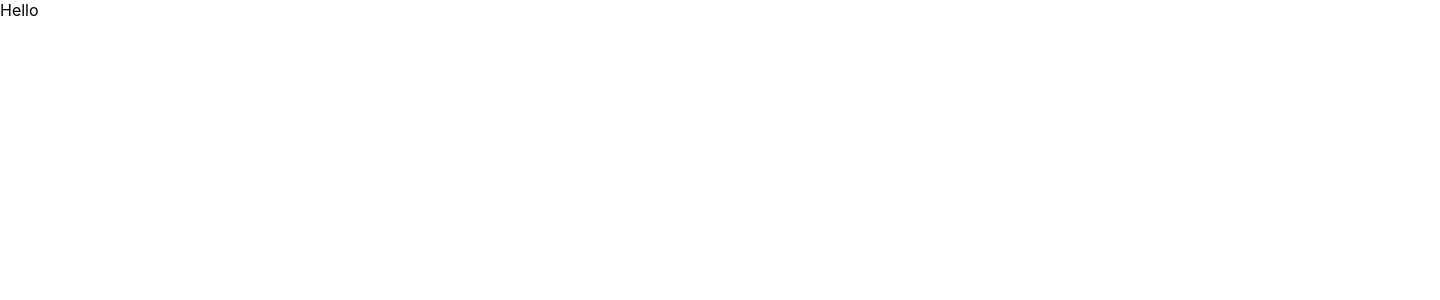
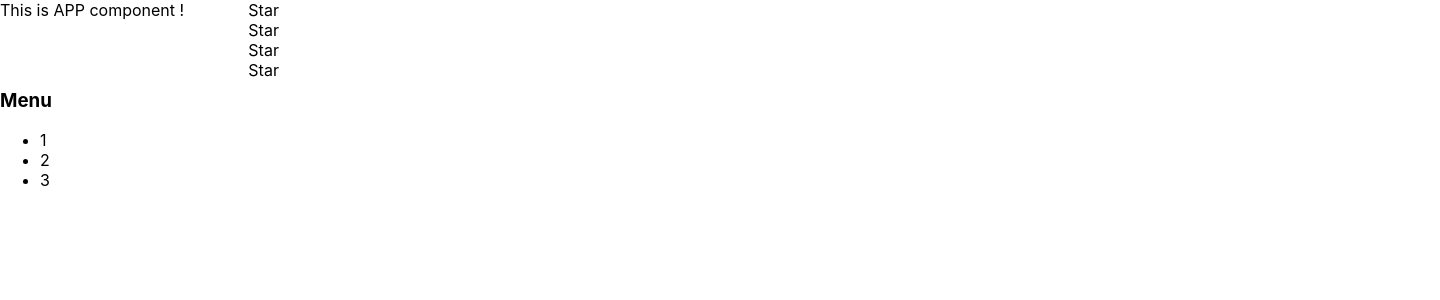
Before and after one commit to SirMissir/React-deep, a React (Create React App) app: page / in a window 1280 px wide. Shown: the top 300 px of the page, 1440 px wide, since content can reach past the window. Built offline with nearby package versions, Linux system fonts and the light colour scheme.

Commit message:
feat: React кабзда как подробно 02

```diff
--- a/src/App.tsx
+++ b/src/App.tsx
@@ -1,39 +1,80 @@
 import React from 'react';
 import './App.css';
 
+function hello(){
 
+    alert ('Hello IT-camasutra')
+};
+
+hello();
 
 function App() {
+    console.log("App rendered")
     return (
         <div className='app-wrapper'>
-            HELLO
-        </div>
-    );
-
-}function Rating () {
-    return (
-        <div className='app-wrapper'>
-            <div>Star</div>
-            <div>Star</div>
-            <div>Star</div>
-            <div>Star</div>
-            <div>Star</div>
+            <AppTitle/>
+            <Rating/>
+            <Accordion/>
         </div>
     );
 }
 
+function AppTitle () {
+    console.log("AppTitle rendered")
+    return (
+        <div>
+            This is APP component !
+        </div>
+
+    );
+}
+
+function Rating () {
+    console.log("Rating rendered")
+    return (
+        <div>
+            <Star/>
+            <Star/>
+            <Star/>
+            <Star/>
+    </div>
+
+    );
+}
+
+function Star(){
+    console.log("Star rendered")
+    return(
+        <div>Star</div>
+    )
+}
+
 function Accordion(){
+    console.log("Accordion rendered")
     return(
         <div>
-            <h3>Menu</h3>
-            <ul>
-                <li>1</li>
-                <li>2</li>
-                <li>3</li>
-            </ul>
+            <AccordionTitle/>
+            <AccordionBody/>
         </div>
     )
 }
 
+function AccordionTitle(){
+    console.log("AccordionTitle rendered")
+    return(
+        <h3>Menu</h3>
+    )
+}
+
+function AccordionBody(){
+    console.log("AccordionBody rendered")
+    return(
+        <ul>
+            <li>1</li>
+            <li>2</li>
+            <li>3</li>
+        </ul>
+    )
+}
 
 export default App;
--- a/src/index.tsx
+++ b/src/index.tsx
@@ -4,6 +4,6 @@ import './index.css';
 import App from './App';
 
 ReactDOM.render(
-    <div>Hello</div>,
+    <App />,
   document.getElementById('root')
 );
```
